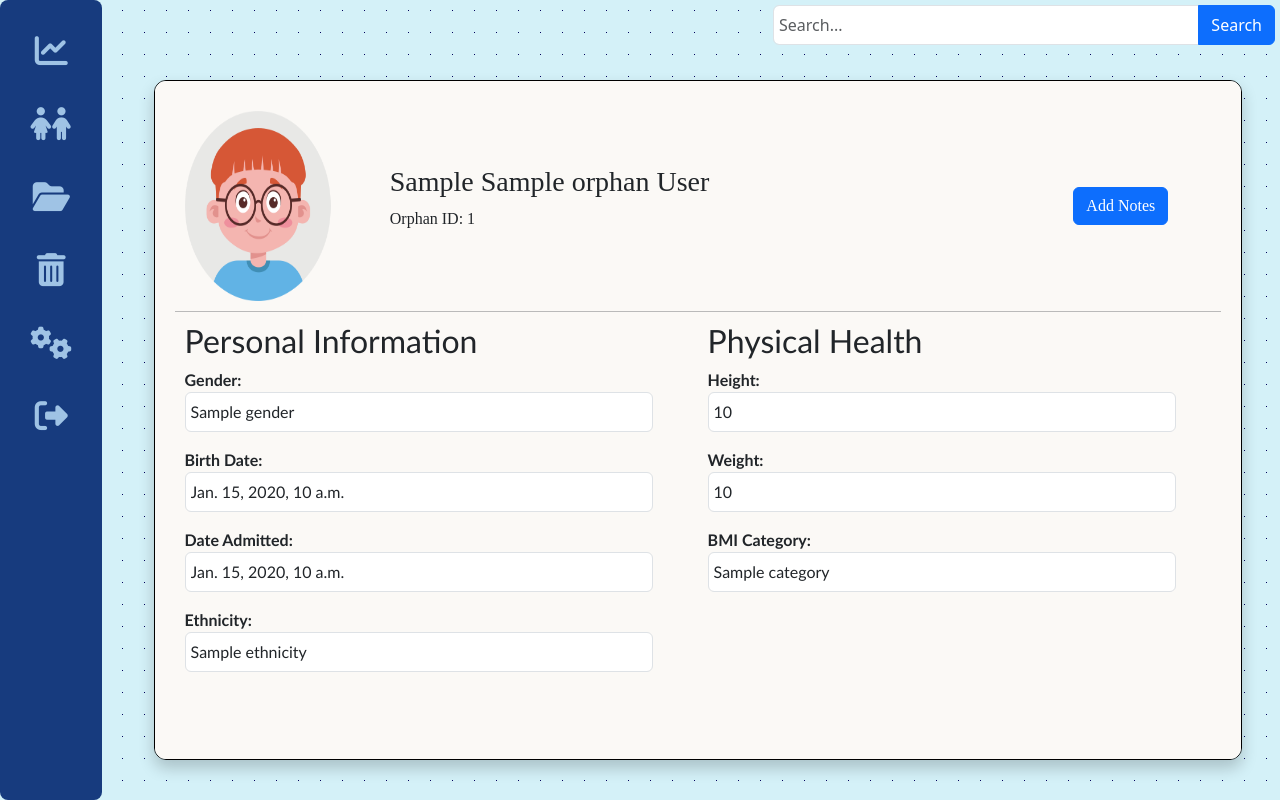
After one commit to louvi11a/capstoneProject, a Django app: template orphans/templates/orphans/orphan-content copy.html in a window 1280 px wide. The commit adds this page. Run offline with Django 4.2, Linux system fonts and the light colour scheme; the template is opened without the code that fills it: most values are stand-ins (such as "Sample title", 1, 10 or a date in 2020); some libraries are stand-ins or nearby versions.

Commit message:
nag add ko copy sa orphan content kag design sa trash

```diff
--- /dev/null
+++ b/orphans/templates/orphans/orphan-content copy.html
@@ -0,0 +1,95 @@
+{% extends "Dashboard/base.html" %}
+
+{% load static %}
+
+{% block title %}
+    Orphan Profile
+{% endblock %}
+
+{% block css %}
+    <link rel="stylesheet" type="text/css" href="{% static 'Css/orphan-content.css' %}">
+
+{% endblock %}
+
+<body>
+    <main>
+        {% block content %}
+
+        <div class="container-orphan">
+
+                <div class="header">
+                    <img class="file-icon" src="{% static 'images\profilepics\Profpic (7).png' %}"  alt="File Icon">
+                    <div class="info">
+                        <div>
+                            <h3>{{ orphan.firstName }} {{ orphan.middleName }} {{ orphan.lastName }}</h3>
+                            <p>Orphan ID: {{ orphan.orphanID }}</p>
+                        </div>
+                        <div class="info-icon">
+                            <button class="btn btn-primary"> Add Notes </button>
+                        </div>
+                    </div>
+                </div>
+
+
+                <div class="orphan-info">
+                    <h2>Personal Information</h2>
+                        <p><strong>Gender:</strong>  <input class="form-control" value="{{ orphan.gender }}" type="text" aria-label="Disabled input example"  readonly></p>
+                        <p><strong>Birth Date:</strong> <input class="form-control" value="{{ orphan.birthDate }}" type="text" aria-label="Disabled input example"  readonly></p>
+                        <p><strong>Date Admitted:</strong> <input class="form-control" value="{{ orphan.dateAdmitted }}" type="text" aria-label="Disabled input example"  readonly></p>
+                        <p><strong>Ethnicity:</strong> <input class="form-control" value="{{ orphan.ethnicity }}" type="text" aria-label="Disabled input example"  readonly></p>
+                </div>
+
+                {% if orphan.physical_health %}
+                <div class="orphan-info-2">
+                    <h2>Physical Health</h2>
+                    <p><strong>Height:</strong> <input class="form-control" value="{{ orphan.physical_health.height }}" type="text" aria-label="Disabled input example"  readonly></p>
+                    <p><strong>Weight:</strong> <input class="form-control" value="{{ orphan.physical_health.weight }}" type="text" aria-label="Disabled input example"  readonly></p>
+                    <p><strong>BMI Category:</strong> <input class="form-control" value="{{ orphan.physical_health.bmi_category.category }}" type="text" aria-label="Disabled input example"  readonly></p>
+                </div>
+            {% else %}
+                <p>No physical health data available for this orphan.</p>
+            {% endif %}
+
+
+ <!-- Modal -->
+
+<div class="modal fade" id="noteModal" tabindex="-1" role="dialog" aria-labelledby="noteModalLabel" aria-hidden="true">
+    <div class="modal-dialog modal-dialog-centered modal-lg" role="document">
+      <div class="modal-content">
+        <div class="modal-header bg-primary text-white">
+          <h5 class="modal-title" id="noteModalLabel">Upload Typed Notes</h5>
+          <button type="button" class="close" data-bs-dismiss="modal" aria-label="Close">
+            <span aria-hidden="true">&times;</span>
+        </button>
+        </div>
+        <div class="modal-body">
+          <div class="center-container">
+            <div class="containerNote">
+              <h1>Upload Typed Notes</h1>
+              <form method="POST" action="{% url 'add_note' orphan.orphanID %}" enctype="multipart/form-data">
+                {% csrf_token %}
+              <label for="notes">Typed Notes:</label>
+                      <textarea id="notes" name="text" rows="5" class="form-control" required></textarea>
+                  </div>
+                  <div class="form-group">
+                      <button class="btn btn-primary" type="submit">Upload Notes</button>
+                  </div>
+              </form>
+            </div>
+          </div>
+        </div>
+      </div>
+    </div>
+  </div>
+
+
+            {% endblock %}
+    </main>
+<!-- Include jQuery -->
+<script src="https://cdn.jsdelivr.net/npm/bootstrap@5.3.2/dist/js/bootstrap.bundle.min.js"></script>
+
+
+<!-- Include your custom JS -->
+<script src="{% static 'Css/note.js' %}"></script>
+</body>
+</html>
```
Also changed, not shown: orphans/templates/orphans/Trash.html (+20 -11 lines), static/Css/Dboard.css (+4 -5 lines).
